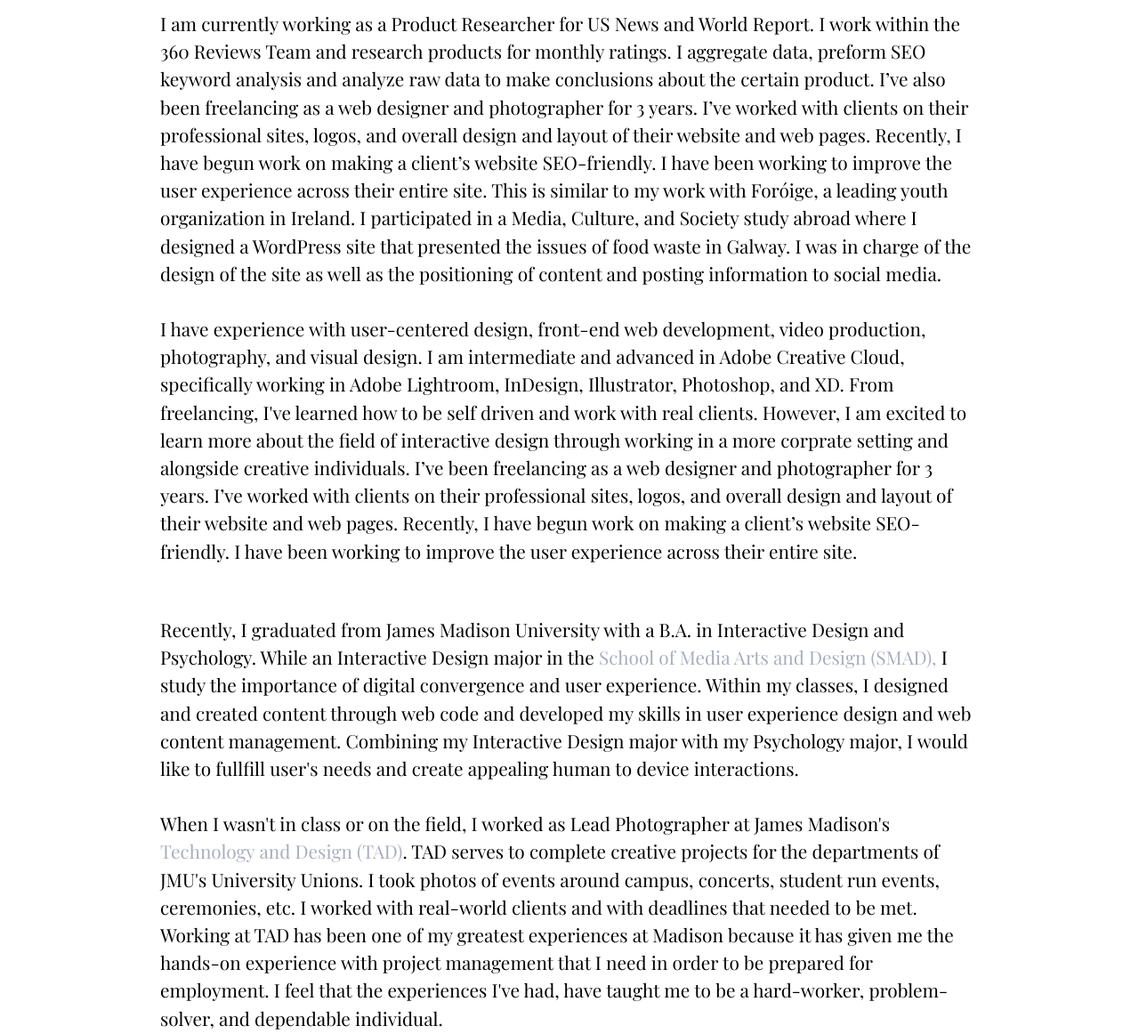
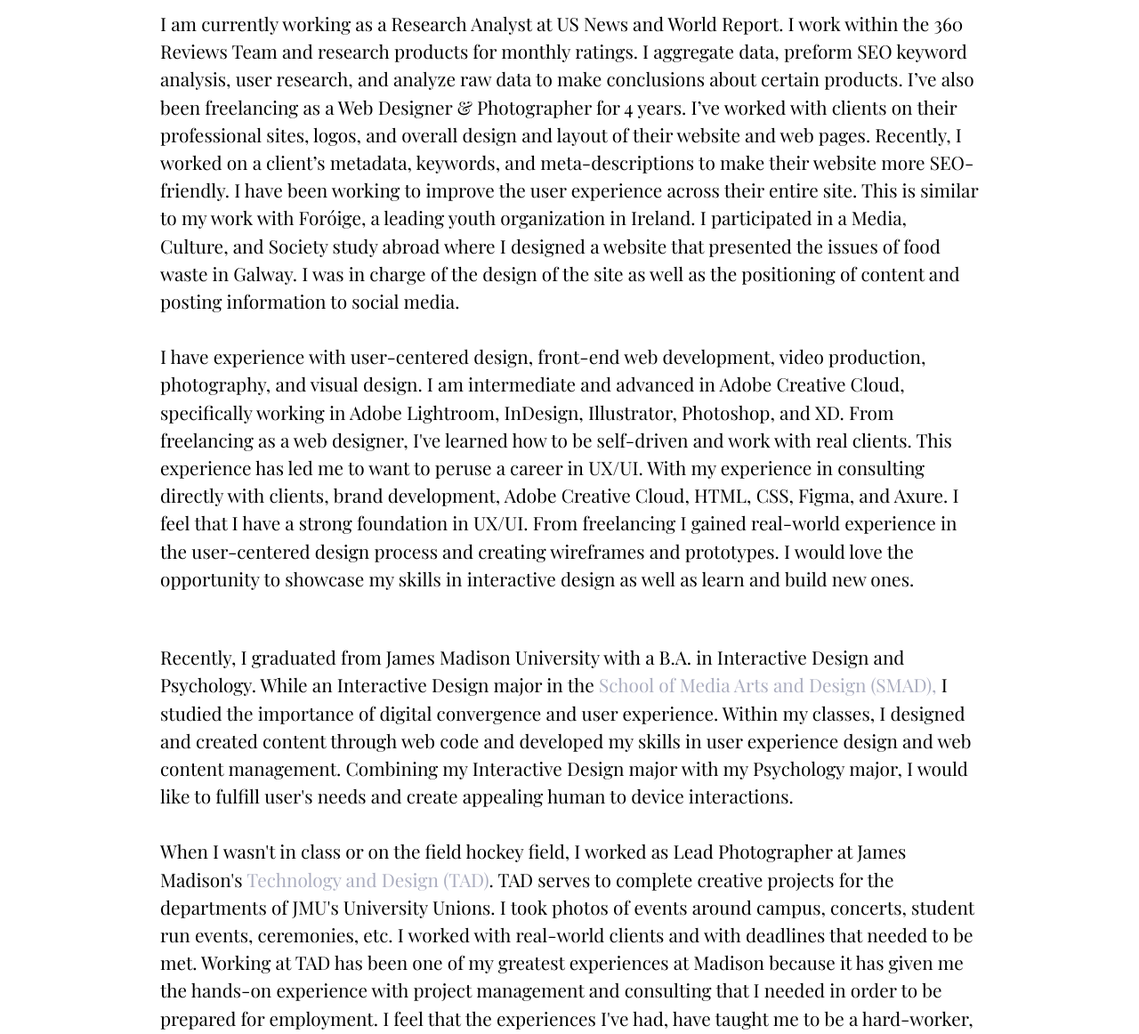
Before and after one commit to sloanegartner/gartner, a plain HTML site: page about.html in a window 1280 px wide. Shown: the part 338-1500 px from the top of the page at 89% size. Drawn offline with nearby package versions, Linux system fonts and the light colour scheme.

Commit message:
Update about.html

```diff
--- a/about.html
+++ b/about.html
@@ -81,16 +81,16 @@
     <section class="col-xs-12, col-sm-12, col-md-12" >
       <div class="row" style="margin-top: 5%; margin-top: 215px;">
         <h1><span class="half_background">What's U</span>p</h1>
-        <p>I am currently working as a Product Researcher for US News and World Report. I work within the 360 Reviews Team and research products for monthly ratings. I aggregate data, preform SEO keyword analysis and analyze raw data to make conclusions about the certain product. I’ve also been freelancing as a web designer and photographer for 3 years. I’ve worked with clients on their professional sites, logos, and overall design and layout of their website and web pages. Recently, I have begun work on making a client’s website SEO-friendly. I have been working to improve the user experience across their entire site. This is similar to my work with Foróige, a leading youth organization in Ireland. I participated in a Media, Culture, and Society study abroad where I designed a WordPress site that presented the issues of food waste in Galway. I was in charge of the design of the site as well as the positioning of content and posting information to social media.
+        <p>I am currently working as a Research Analyst at US News and World Report. I work within the 360 Reviews Team and research products for monthly ratings. I aggregate data, preform SEO keyword analysis, user research, and analyze raw data to make conclusions about certain products. I’ve also been freelancing as a Web Designer & Photographer for 4 years. I’ve worked with clients on their professional sites, logos, and overall design and layout of their website and web pages. Recently, I worked on a client’s metadata, keywords, and meta-descriptions to make their website more SEO-friendly. I have been working to improve the user experience across their entire site. This is similar to my work with Foróige, a leading youth organization in Ireland. I participated in a Media, Culture, and Society study abroad where I designed a website that presented the issues of food waste in Galway. I was in charge of the design of the site as well as the positioning of content and posting information to social media.
         <br>
         <br>
-          I have experience with user-centered design, front-end web development, video production, photography, and visual design. I am intermediate and advanced in Adobe Creative Cloud, specifically working in Adobe Lightroom, InDesign, Illustrator, Photoshop, and XD. From freelancing, I've learned how to be self driven and work with real clients. However, I am excited to learn more about the field of interactive design through working in a more corprate setting and alongside creative individuals. I’ve been freelancing as a web designer and photographer for 3 years. I’ve worked with clients on their professional sites, logos, and overall design and layout of their website and web pages. Recently, I have begun work on making a client’s website SEO-friendly. I have been working to improve the user experience across their entire site.
+          I have experience with user-centered design, front-end web development, video production, photography, and visual design. I am intermediate and advanced in Adobe Creative Cloud, specifically working in Adobe Lightroom, InDesign, Illustrator, Photoshop, and XD. From freelancing as a web designer, I've learned how to be self-driven and work with real clients. This experience has led me to want to peruse a career in UX/UI. With my experience in consulting directly with clients, brand development, Adobe Creative Cloud, HTML, CSS, Figma, and Axure. I feel that I have a strong foundation in UX/UI. From freelancing I gained real-world experience in the user-centered design process and creating wireframes and prototypes. I would love the opportunity to showcase my skills in interactive design as well as learn and build new ones.
         <br>
         <br>
-      	<p class="card-text">Recently, I graduated from James Madison University with a B.A. in Interactive Design and Psychology. While an Interactive Design major in the <a href="https://www.jmu.edu/smad/" target="_blank">School of Media Arts and Design (SMAD),</a> I study the importance of digital convergence and user experience. Within my classes, I designed and created content through web code and developed my skills in user experience design and web content management. Combining my Interactive Design major with my Psychology major, I would like to fullfill user's needs and create appealing human to device interactions.
+      	<p class="card-text">Recently, I graduated from James Madison University with a B.A. in Interactive Design and Psychology. While an Interactive Design major in the <a href="https://www.jmu.edu/smad/" target="_blank">School of Media Arts and Design (SMAD),</a> I studied the importance of digital convergence and user experience. Within my classes, I designed and created content through web code and developed my skills in user experience design and web content management. Combining my Interactive Design major with my Psychology major, I would like to fulfill user's needs and create appealing human to device interactions.
         <br>
         <br>
-      	When I wasn't in class or on the field, I worked as Lead Photographer at James Madison's <a href="https://info.jmu.edu/tad/" target="_blank">Technology and Design (TAD)</a>. TAD serves to complete creative projects for the departments of JMU's University Unions. I took photos of events around campus, concerts, student run events, ceremonies, etc. I worked with real-world clients and with deadlines that needed to be met. Working at TAD has been one of my greatest experiences at Madison because it has given me the hands-on experience with project management that I need in order to be prepared for employment. I feel that the experiences I've had, have taught me to be a hard-worker, problem-solver, and dependable individual.</p>
+      	When I wasn't in class or on the field hockey field, I worked as Lead Photographer at James Madison's <a href="https://info.jmu.edu/tad/" target="_blank">Technology and Design (TAD)</a>. TAD serves to complete creative projects for the departments of JMU's University Unions. I took photos of events around campus, concerts, student run events, ceremonies, etc. I worked with real-world clients and with deadlines that needed to be met. Working at TAD has been one of my greatest experiences at Madison because it has given me the hands-on experience with project management and consulting that I needed in order to be prepared for employment. I feel that the experiences I've had, have taught me to be a hard-worker, problem-solver, and dependable individual.</p>
 </div>
 </section>
 </div>
```
